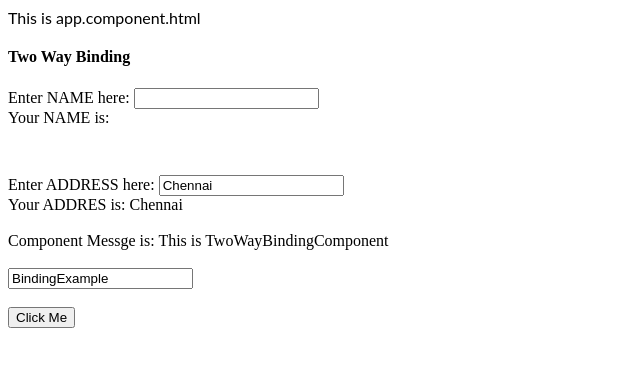
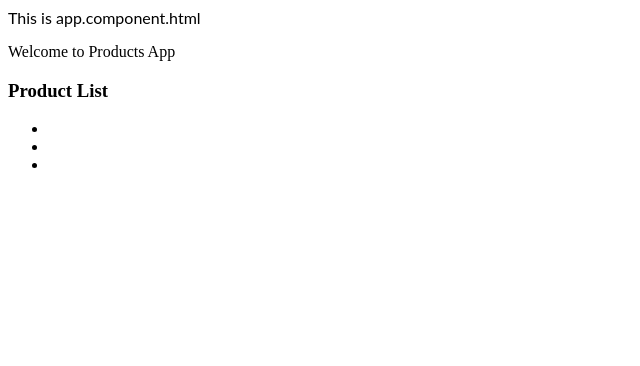
Before and after one commit to jbranjith/angular-js-experiments, an Angular app: page / in a window 1280 px wide. Shown: the top 366 px of the page, without its empty margins (0-640 px from the left). Built offline with nearby package versions, Linux system fonts and the light colour scheme.

Commit message:
4 files modified, 1 added

```diff
--- a/src/app/app.component.html
+++ b/src/app/app.component.html
@@ -1,5 +1,5 @@
 <p>This is app.component.html</p>
-<two-way-binding>loading</two-way-binding>
+<product>loading</product>
 
 
 
--- a/src/app/app.module.ts
+++ b/src/app/app.module.ts
@@ -9,10 +9,12 @@ import { TwoWayBindingComponent } from '../binding-two-way/two-way.component';
 import { RandomComponent } from '../providers/random.component';
 import { GreetingComponent } from '../providedin/greeting.component';
 import { CalcComponent } from '../providedin/calc.component';
+import { ProductComponent } from '../product/product.component';
+
 
 @NgModule({
   imports: [BrowserModule, FormsModule],
-  declarations: [AppComponent, PropertyBindingComponent, EventBindingComponent, TwoWayBindingComponent, RandomComponent, GreetingComponent, CalcComponent],
+  declarations: [AppComponent, PropertyBindingComponent, EventBindingComponent, TwoWayBindingComponent, RandomComponent, GreetingComponent, CalcComponent, ProductComponent],
   bootstrap: [AppComponent],
 })
 export class AppModule { }
--- a/src/product/product.component.html
+++ b/src/product/product.component.html
@@ -0,0 +1,5 @@
+{{title}}
+<h3>Product List</h3>
+<ul>
+  <li *ngFor="let product of products"></li>
+</ul>
--- a/src/product/product.component.ts
+++ b/src/product/product.component.ts
@@ -1,4 +1,6 @@
 import { Component, OnInit } from '@angular/core';
+import { Product } from './product';
+import { PRODUCTS } from './product.constants';
 
 @Component({
   selector: 'product',
@@ -7,5 +9,9 @@ import { Component, OnInit } from '@angular/core';
 })
 export class ProductComponent implements OnInit {
 
+  title: string = "Welcome to Products App"
+
+  products: Product[] = PRODUCTS;
+
   ngOnInit() { }
 }
--- /dev/null
+++ b/src/product/product.constants.ts
@@ -0,0 +1,22 @@
+import { Product } from './product';
+
+export const PRODUCTS: Product[] = [
+  {
+    "id": 101,
+    "name": "Samsung Galaxy A6",
+    "type": "Smartphone",
+    "price": 1000
+  },
+  {
+    "id": 102,
+    "name": "Dell Vostro",
+    "type": "Laptop",
+    "price": 5000
+  },
+  {
+    "id": 103,
+    "name": "Casio Ontime",
+    "type": "Watch",
+    "price": 3000
+  }
+]
```
